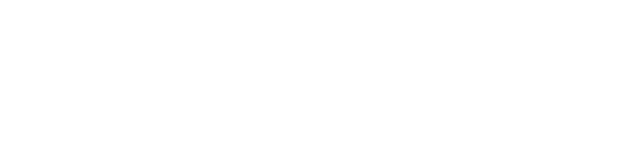
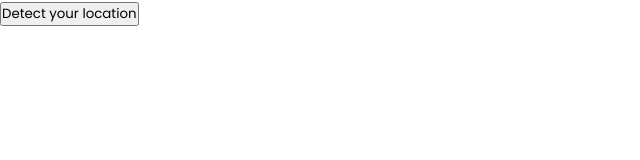
Before and after one commit to CaffeineJUN/detect-user-location-js, a plain HTML site: page index.html in a window 1280 px wide. Shown: the whole page, without its empty margins (0-640 px from the left). Drawn offline with Linux system fonts and the light colour scheme.

Commit message:
add btn tag

```diff
--- a/index.html
+++ b/index.html
@@ -7,5 +7,7 @@
         <title>detect-user-location</title>
         <link rel="stylesheet" href="style.css" />
     </head>
-    <body></body>
+    <body>
+        <button>Detect your location</button>
+    </body>
 </html>
```
